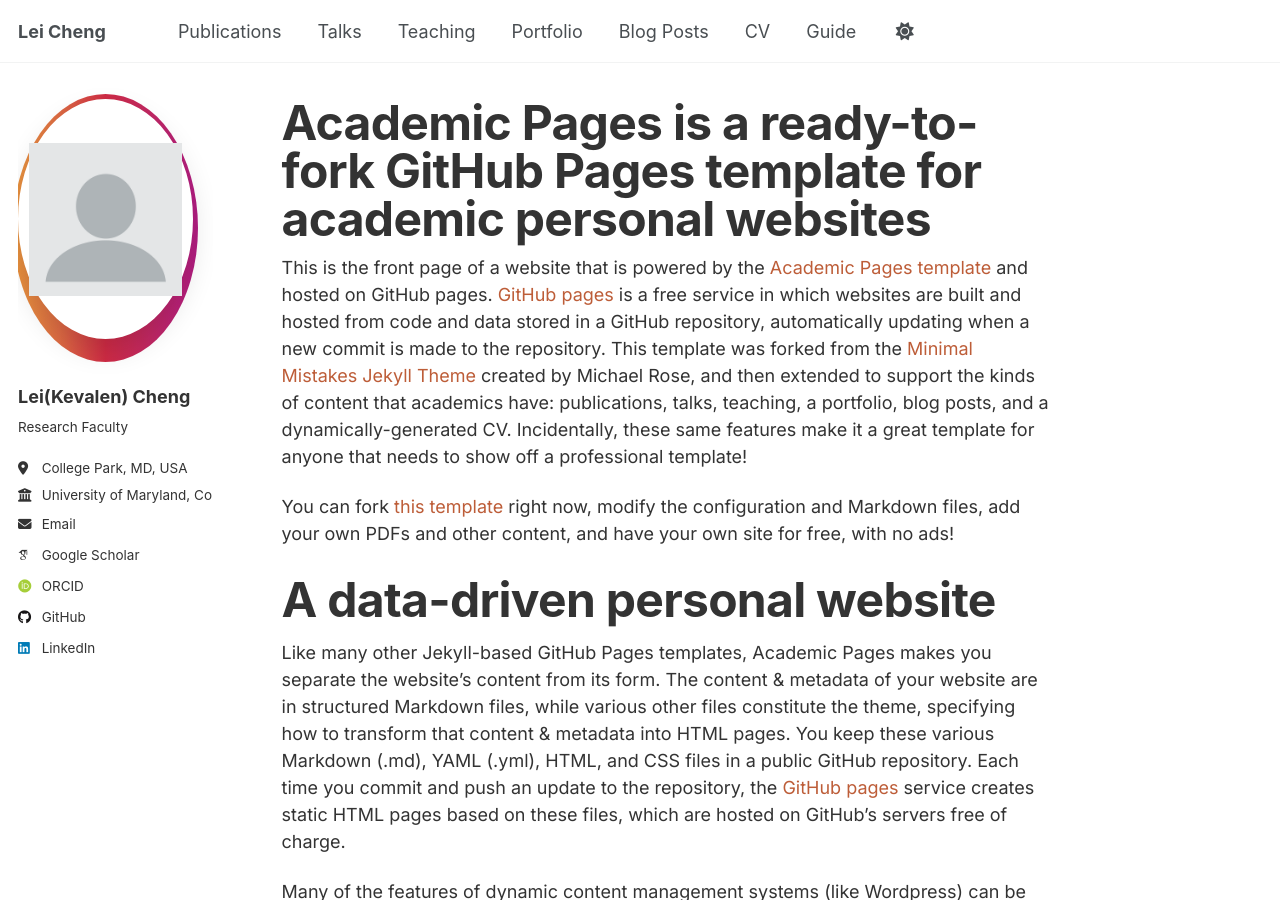
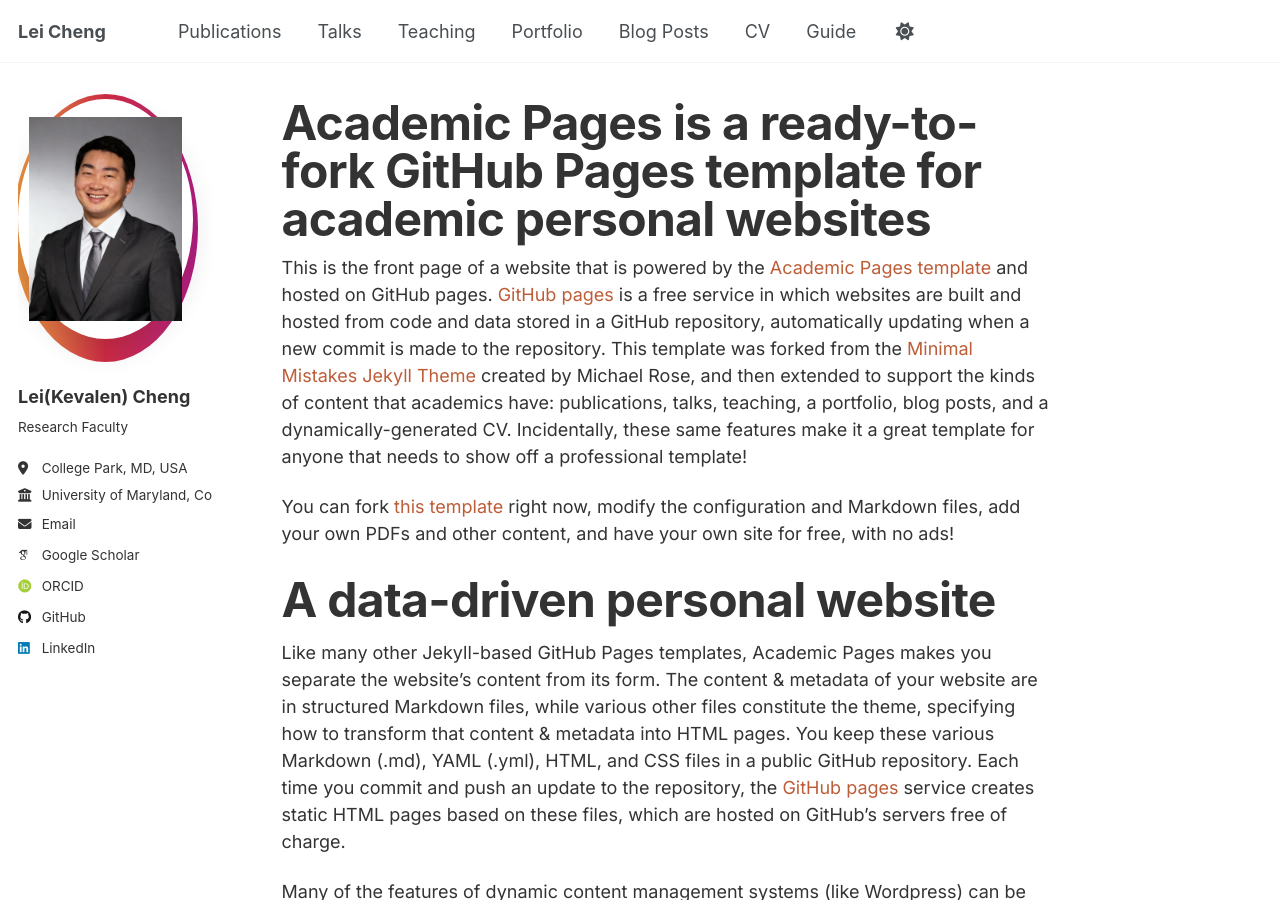
Before and after one commit to leicheng5/leicheng5.github.io, a Jekyll site: the page built from _pages/about.md, in a window 1280 px wide and 900 px high. Built offline with Jekyll 4.4.1, drawn with Linux system fonts in a browser that asks for light colours; some web fonts are replaced; a script that is not in the unit is left out.

Commit message:
Update _config.yml

```diff
--- a/_config.yml
+++ b/_config.yml
@@ -23,7 +23,7 @@
 #               Additional customization can be done by editing /_includes/author-profile.html
 author:
   # Biographic information
-  avatar           : "profile.png"
+  avatar           : "Lei.jpg"
   name             : "Lei(Kevalen) Cheng"
   pronouns         : #"he/him"
   bio              : "Research Faculty"
```
